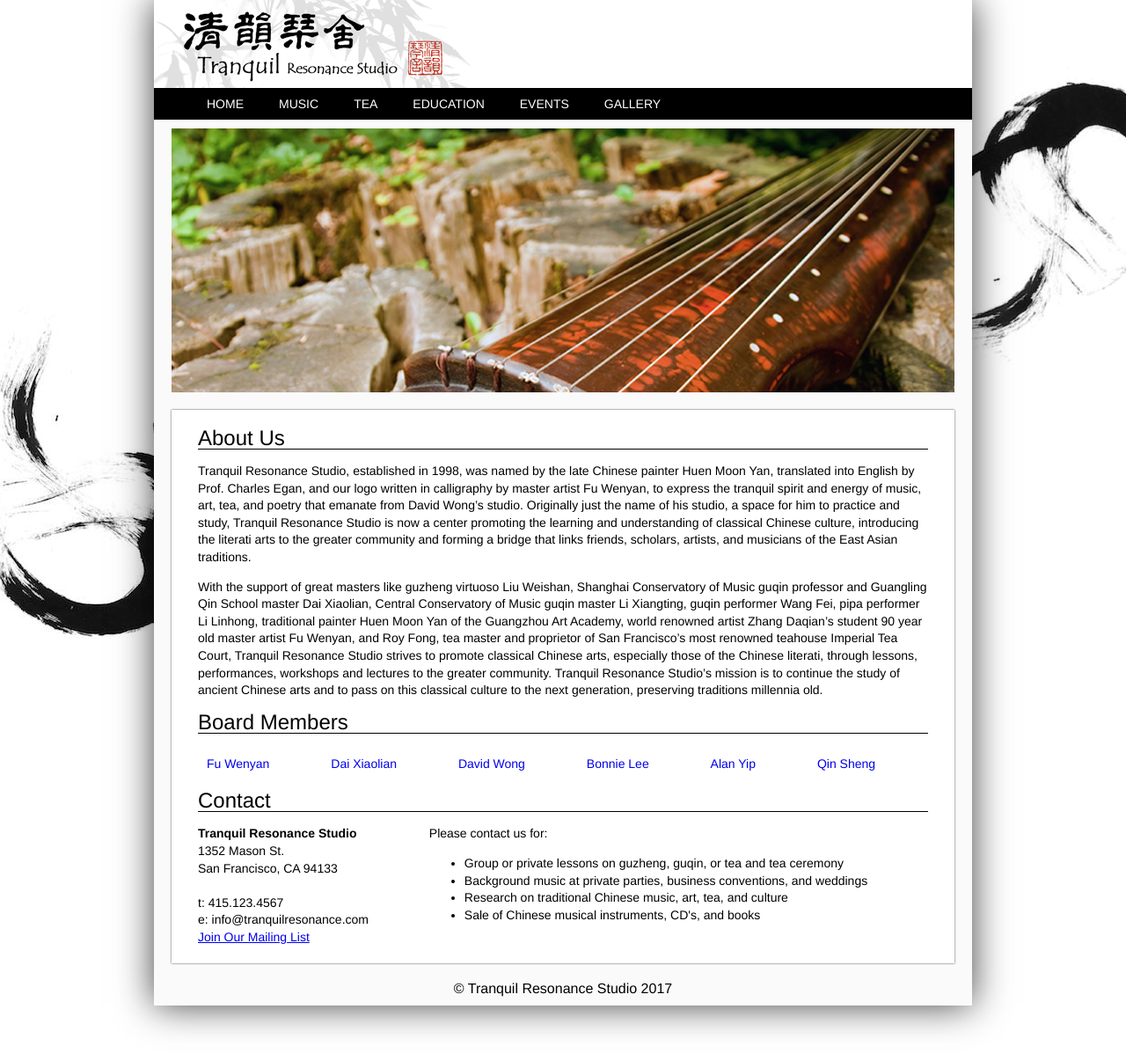
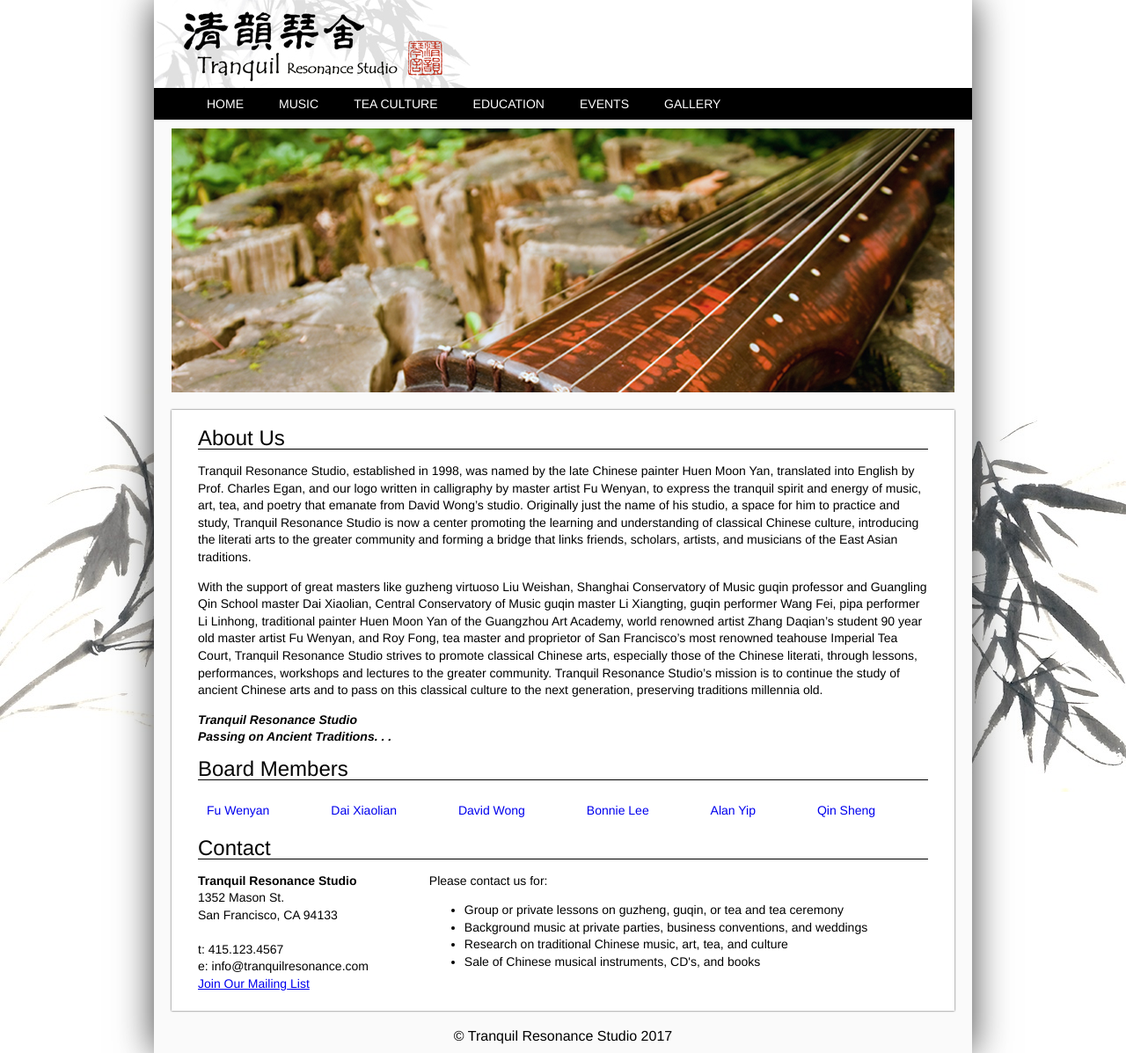
Before and after one commit to zhaoyun95/TranquilResonance, a Jekyll site: the page built from index.html, in a window 1280 px wide. Shown: the whole page at 88% size. Built offline with Jekyll 4.4.1, drawn with Linux system fonts in a browser that asks for light colours.

Commit message:
Flesh out menu, add bamboo to background

```diff
--- a/_includes/header.html
+++ b/_includes/header.html
@@ -2,11 +2,41 @@
 <div class="Header">
   <img src="img/banner.jpg">
   <ul class="Header-navigation">
-    <li>Home</li>
-    <li>Music</li>
-    <li>Tea</li>
-    <li>Education</li>
-    <li>Events</li>
+    <li><a href="/">Home</a>
+      <ul>
+        <a href="/about/fu_wenyan"><li>Fu Wenyan</li></a>
+        <a href="/about/dai_xiaolian"><li>Dai Xiaolian</li></a>
+        <a href="/about/david_wong"><li>David Wong</li></a>
+        <a href="/about/bonnie_lee"><li>Bonnie Lee</li></a>
+        <a href="/about/alan_yip"><li>Alan Yip</li></a>
+        <a href="/about/qin_sheng"><li>Qin Sheng</li></a>
+      </ul>
+    </li>
+    <li><a href="/music">Music</a>
+      <ul>
+        <a href="/music/guqin"><li>Guqin</li></a>
+        <a href="/music//guzheng"><li>Guzheng</li></a>
+      </ul>
+    </li>
+    <li><a href="/tea">Tea Culture</a>
+      <ul>
+        <a href="/tea/brewing"><li>Brewing</li></a>
+        <a href="/tea/gongfu"><li>Gongfu</li></a>
+        <a href="/tea/categories"><li>Categories</li></a>
+      </ul>
+    </li>
+    <li><a href="/education">Education</a>
+      <ul>
+        <a href="/education/guqin"><li>Guqin Lessons</li></a>
+        <a href="/education/guzheng"><li>Guzheng Lessons</li></a>
+        <a href="/education/tea"><li>Tea Lessons</li></a>
+      </ul>
+    </li>
+    <li><a href="/events">Events</a>
+      <ul>
+        <a href="/events/cultured_gathering"><li>Cultured Gathering</li></a>
+      </ul>
+    </li>
     <li>Gallery</li>
   </ul>
 </div>
--- a/css/header.css
+++ b/css/header.css
@@ -17,12 +17,43 @@
   width: 100%;
 }
 
+.Header-navigation a {
+  color: white;
+  text-decoration: none;
+}
+
 .Header-navigation > li {
-  cursor: pointer;
   margin: 0;
   padding: 10px 20px;
+  position: relative;
 }
 
 .Header-navigation > li:hover {
   background-color: #666;
 }
+
+.Header-navigation li ul {
+  background-color: black;
+  display: none;
+  font-size: 12px;
+  left: 0;
+  list-style: none;
+  margin: 0;
+  min-width: 100%;
+  padding: 0;
+  position: absolute;
+  top: 100%;
+  transition: all 300ms;
+}
+.Header-navigation li:hover ul {
+  display: block;
+}
+
+.Header-navigation li ul li {
+  padding: 10px;
+  text-transform: none;
+  white-space: nowrap;
+}
+.Header-navigation li ul li:hover {
+  background-color: #666;
+}
--- a/css/site.css
+++ b/css/site.css
@@ -10,23 +10,21 @@
 }
 
 #BodyBackground-left {
-  background-image: url('/img/swirl.jpg');
+  background-image: url('/img/bamboo_left.jpg');
+  bottom: 0;
+  height: 500px;
+  left: 0;
   position: absolute;
-  height: 300px;
-  left: -100px;
-  top: 400px;
-  transform: rotate(90deg);
-  width: 400px;
+  width: 500px;
   z-index: 1;
 }
 #BodyBackground-right {
-  background-image: url('/img/swirl.jpg');
+  background-image: url('/img/bamboo_right.jpg');
+  bottom: 0;
+  height: 500px;
   position: absolute;
-  height: 300px;
-  right: -100px;
-  top: 100px;
-  transform: rotate(-30deg);
-  width: 400px;
+  right: 0;
+  width: 500px;
   z-index: 1;
 }
 
--- a/index.html
+++ b/index.html
@@ -7,6 +7,7 @@
 <h1>About Us</h1>
 <p>Tranquil Resonance Studio, established in 1998, was named by the late Chinese painter Huen Moon Yan, translated into English by Prof. Charles Egan, and our logo written in calligraphy by master artist Fu Wenyan, to express the tranquil spirit and energy of music, art, tea, and poetry that emanate from David Wong’s studio. Originally just the name of his studio, a space for him to practice and study, Tranquil Resonance Studio is now a center promoting the learning and understanding of classical Chinese culture, introducing the literati arts to the greater community and forming a bridge that links friends, scholars, artists, and musicians of the East Asian traditions.</p>
 <p>With the support of great masters like guzheng virtuoso Liu Weishan, Shanghai Conservatory of Music guqin professor and Guangling Qin School master Dai Xiaolian, Central Conservatory of Music guqin master Li Xiangting, guqin performer Wang Fei, pipa performer Li Linhong, traditional painter Huen Moon Yan of the Guangzhou Art Academy, world renowned artist Zhang Daqian’s student 90 year old master artist Fu Wenyan, and Roy Fong, tea master and proprietor of San Francisco’s most renowned teahouse Imperial Tea Court, Tranquil Resonance Studio strives to promote classical Chinese arts, especially those of the Chinese literati, through lessons, performances, workshops and lectures to the greater community. Tranquil Resonance Studio’s mission is to continue the study of ancient Chinese arts and to pass on this classical culture to the next generation, preserving traditions millennia old.</p>
+<p><em><strong>Tranquil Resonance Studio <br/>Passing on Ancient Traditions. . . </strong></em></p>
 <h1>Board Members</h1>
 <div class="Index-BoardMembers">
 <a href="#">Fu Wenyan</a>
```
Also changed, not shown: img/bamboo_left.jpg (added), img/bamboo_right.jpg (added), img/swirl.jpg (deleted).
